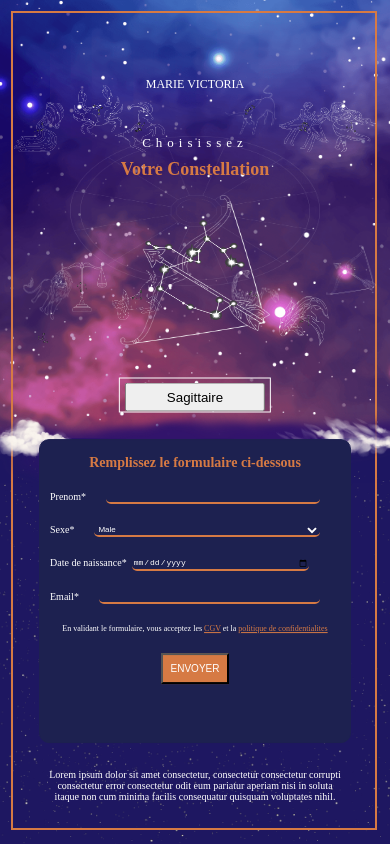
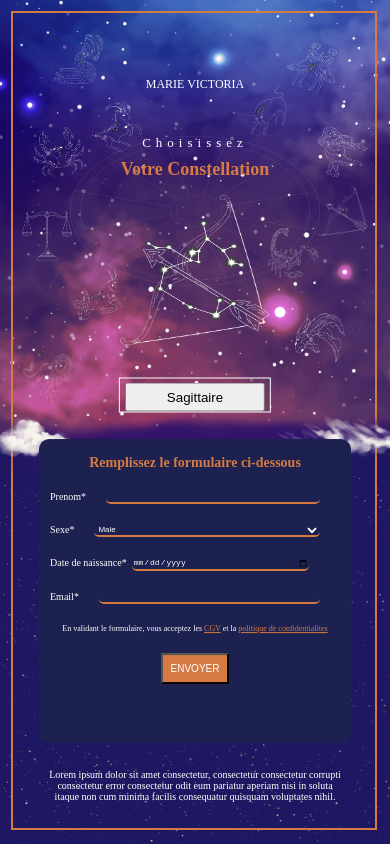
Before and after one commit to mahita098/media-test, a plain HTML site: page index.html in a window 390 px wide. Drawn offline with Linux system fonts and the light colour scheme.

Commit message:
signs mobile responsiveness

```diff
--- a/main.css
+++ b/main.css
@@ -636,6 +636,217 @@ input[type="submit"]:hover {
         width: 100px;
         height: 100px;
     }
+
+    .sagittarius-sign-middle {
+        position: absolute;
+        top:32%;
+        left: 50%;
+        transform: translate(-50%, -50%);
+
+    }
+
+    .sagittarius-line-middle {
+        position: absolute;
+        top:32%;
+        left: 50%;
+        transform: translate(-50%, -50%);
+
+    }
+
+    .aquarius-sign {
+        position: absolute;
+        top: 7%;
+        left: 20%;
+        transform: translate(-50%, -50%);
+
+
+    }
+
+    .aquarius-line {
+        position: absolute;
+        top: 7%;
+        left: 20%;
+        transform: translate(-50%, -50%);
+
+    }
+
+    .leo-sign {
+        position: absolute;
+        top: 42%;
+        left: 6%;
+
+    }
+
+    .leo-line {
+        position: absolute;
+        top: 42%;
+        left: 11%;
+        transform: translate(-50%, -50%);
+
+    }
+
+    .libra-sign {
+        position: absolute;
+        top: 28%;
+        left: 12%;
+        transform: translate(-50%, -50%);
+
+    }
+
+    .libra-line {
+        position: absolute;
+        top: 28%;
+        left: 12%;
+        transform: translate(-50%, -50%);
+
+    }
+
+    .cancer-sign {
+        position: absolute;
+        top: 18%;
+        left: 15%;
+        transform: translate(-50%, -50%);
+
+    }
+
+    .cancer-line {
+        position: absolute;
+        top: 18%;
+        left: 15%;
+        transform: translate(-50%, -50%);
+    }
+
+    .aries-sign {
+        position: absolute;
+        top: 15%;
+        left: 30%;
+        transform: translate(-50%, -50%);
+
+    }
+
+    .aries-line {
+        position: absolute;
+        top: 15%;
+        left: 30%;
+        transform: translate(-50%, -50%);
+
+    }
+
+
+    .capricorn-sign {
+        position: absolute;
+        top: 35%;
+        left: 25%;
+        transform: translate(-50%, -50%);
+
+    }
+
+    .capricorn-line {
+        position: absolute;
+        top: 35%;
+        left: 25%;
+        transform: translate(-50%, -50%);
+
+    }
+
+    .taurus-sign {
+        position: absolute;
+        top: 13%;
+        left: 67%;
+        transform: translate(-50%, -50%);
+
+    }
+
+    .taurus-line {
+        position: absolute;
+        top: 13%;
+        left: 67%;
+        transform: translate(-50%, -50%);
+
+    }
+
+
+    .scorpio-sign {
+        position: absolute;
+        top: 30%;
+        left: 75%;
+        transform: translate(-50%, -50%);
+
+    }
+
+    .scorpio-line {
+        position: absolute;
+        top: 30%;
+        left: 75%;
+        transform: translate(-50%, -50%);
+
+    }
+
+
+
+    .gemini-sign {
+        position: absolute;
+        top: 8%;
+        left: 80%;
+        transform: translate(-50%, -50%);
+
+    }
+
+    .gemini-line {
+        position: absolute;
+        top: 8%;
+        left: 80%;
+        transform: translate(-50%, -50%);
+
+    }
+
+
+    .pisces-sign {
+        position: absolute;
+        top: 40%;
+        left: 82%;
+        transform: translate(-50%, -50%);
+
+    }
+
+    .pisces-line {
+        position: absolute;
+        top: 40%;
+        left: 82%;
+        transform: translate(-50%, -50%);
+
+    }
+
+
+    .virgo-sign {
+        position: absolute;
+        top: 18%;
+        left: 88%;
+        transform: translate(-50%, -50%);
+
+    }
+
+    .virgo-line {
+        position: absolute;
+        top: 18%;
+        left: 88%;
+        transform: translate(-50%, -50%);
+
+    }
+
+    .sagittarius-sign {
+        position: absolute;
+        top: 25%;
+        left: 88%;
+        transform: translate(-50%, -50%);
+    }
+
+    .sagittarius-line {
+        position: absolute;
+        top: 25%;
+        left: 88%;
+        transform: translate(-50%, -50%);
+    }
 }
 
 
```
